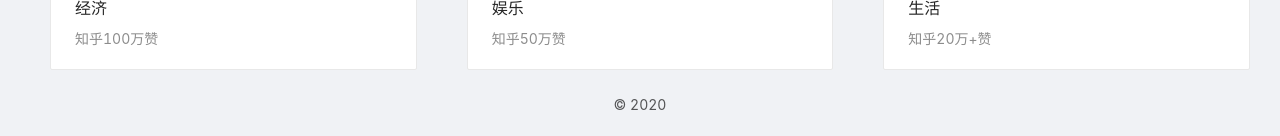
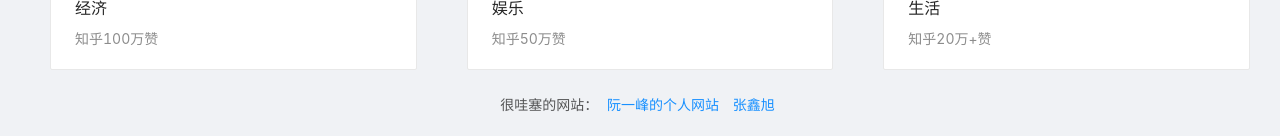
Before and after one commit to aaamrh/best, a React (Create React App) app in the folder client-/: page /bulletin in a window 1280 px wide. Shown: the part 760-896 px from the top of the page. Built offline with nearby package versions, Linux system fonts and the light colour scheme.

Commit message:
增加一些外链”

```diff
--- a/client-/src/pages/user/index.js
+++ b/client-/src/pages/user/index.js
@@ -25,7 +25,13 @@ class index extends Component {
               {this.props.children}
             </div>
           </Content>
-          <Footer style={{ textAlign: 'center' }}>© 2020</Footer>
+          <Footer style={{ textAlign: 'center' }}>
+            <div className="m-foot">
+              很哇塞的网站：
+              <a href="http://www.ruanyifeng.com/blog" target="_blank"> 阮一峰的个人网站 </a>
+              <a href="https://www.zhangxinxu.com" target="_blank"> 张鑫旭 </a>
+            </div>
+          </Footer>
         </Layout>
       </div>
     );
--- a/client-/src/pages/user/index.scss
+++ b/client-/src/pages/user/index.scss
@@ -0,0 +1,8 @@
+.m-foot{
+  a{
+    margin: 0 5px;
+    &:hover{
+      text-decoration: underline;
+    }
+  }
+}
```
